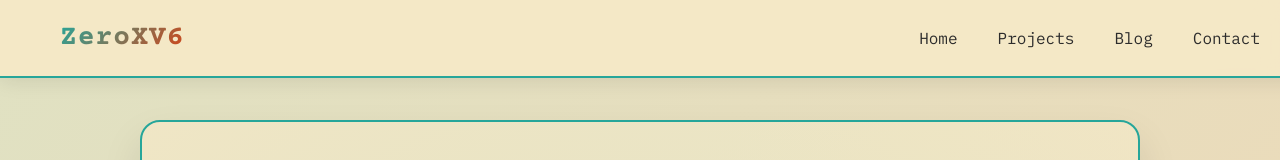
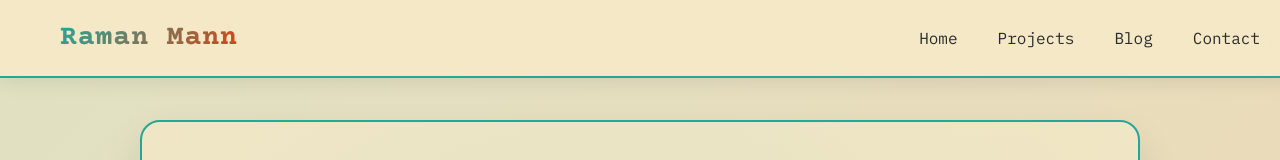
Before and after one commit to zeroxv6/zeroxv6, a website: page contact.html in a window 1280 px wide. Shown: the top 160 px of the page. Drawn offline with nearby package versions, Linux system fonts and the light colour scheme.

Commit message:
Update contact.html

```diff
--- a/contact.html
+++ b/contact.html
@@ -44,7 +44,7 @@
                 text-decoration: none;
                 font-family: 'Courier Prime', monospace;
                 letter-spacing: 1px;
-            ">ZeroXV6</a>
+            ">Raman Mann</a>
         <div style="display: flex; gap: 40px;">
             <a href="index.html" style="
                     color: #2c2c2c;
```
